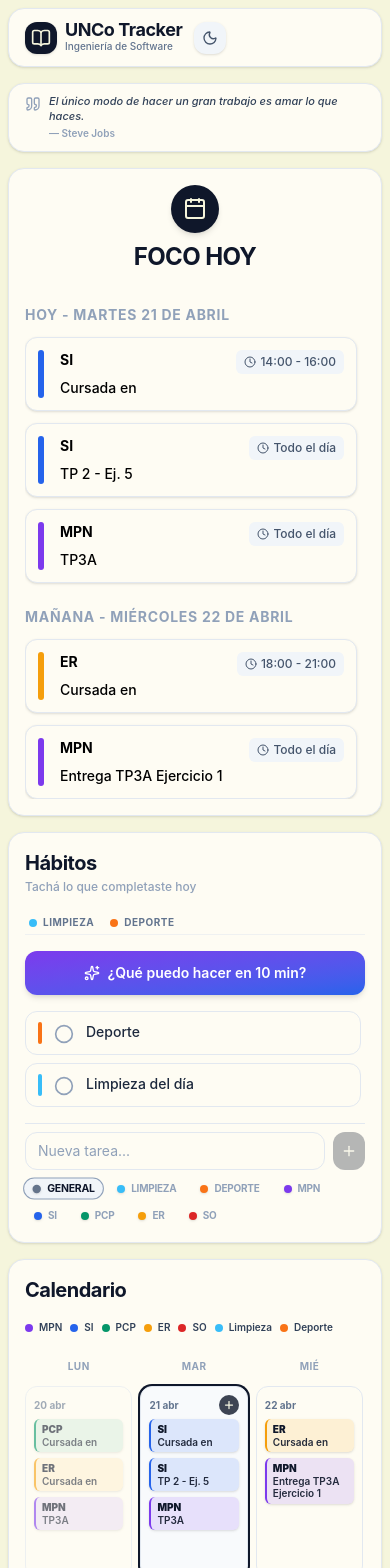
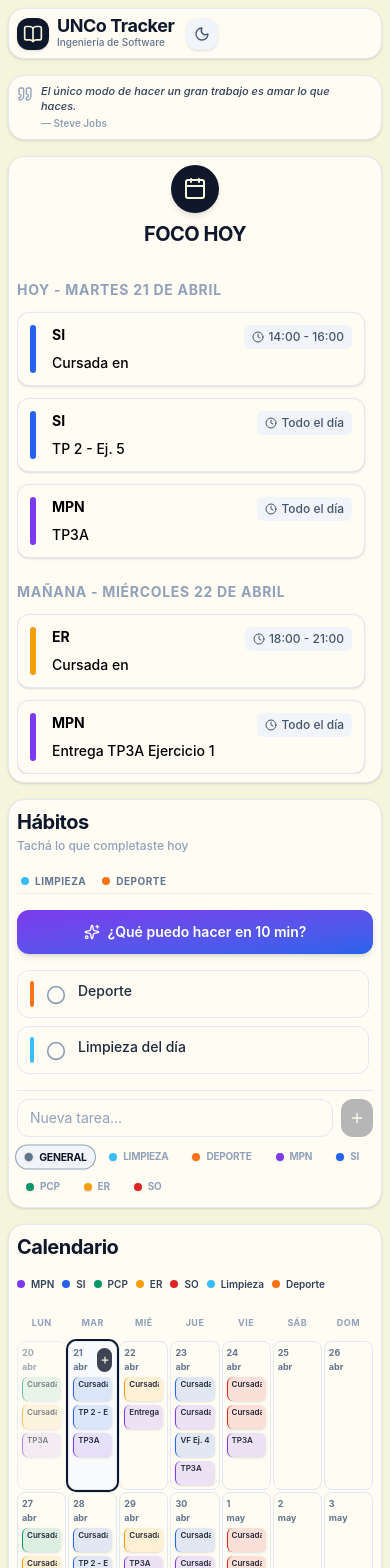
Before and after one commit to ulisesoliva17/Mi-Organizacion.unco, a React (Vite) app: page / in a window 390 px wide. Shown: the top 1568 px of the page. Built offline with nearby package versions, Linux system fonts and the light colour scheme.

Commit message:
Ajuste de diseño responsive del calendario y rutas relativas

```diff
--- a/index.html
+++ b/index.html
@@ -2,12 +2,12 @@
 <html lang="en">
   <head>
     <meta charset="UTF-8" />
-    <link rel="icon" type="image/svg+xml" href="/favicon.svg" />
+    <link rel="icon" type="image/svg+xml" href="./favicon.svg" />
     <meta name="viewport" content="width=device-width, initial-scale=1.0" />
     <title>webulises</title>
   </head>
   <body>
     <div id="root"></div>
-    <script type="module" src="/src/main.jsx"></script>
+    <script type="module" src="./src/main.jsx"></script>
   </body>
 </html>
--- a/src/components/MonthlyCalendar.jsx
+++ b/src/components/MonthlyCalendar.jsx
@@ -60,15 +60,15 @@ export default function MonthlyCalendar({ data, darkMode, onEventClick, onAddTas
         </div>
       </div>
 
-      {/* Grid Container with Horizontal Scroll on Mobile */}
-      <div className="w-full overflow-x-auto pb-2 scrollbar-thin">
-        <div className="min-w-[800px] md:min-w-0">
+      {/* Grid Container */}
+      <div className="w-full overflow-hidden pb-2">
+        <div className="w-full">
           {/* Week-day header row */}
-          <div className="grid grid-cols-7 gap-2 md:gap-3 mb-3">
+          <div className="grid grid-cols-7 gap-1 md:gap-3 mb-3">
             {WEEK_DAYS.map((dayName, idx) => (
               <div
                 key={idx}
-                className="text-center text-[10px] md:text-sm font-bold text-slate-400 uppercase tracking-wider"
+                className="text-center text-[9px] md:text-sm font-bold text-slate-400 uppercase tracking-wider"
               >
                 {dayName}
               </div>
@@ -76,11 +76,11 @@ export default function MonthlyCalendar({ data, darkMode, onEventClick, onAddTas
           </div>
 
           {/* Days Grid */}
-          <div className="grid grid-cols-7 gap-2 md:gap-3">
+          <div className="grid grid-cols-7 gap-1 md:gap-3">
             {emptyDays.map((_, i) => (
               <div
                 key={`empty-${i}`}
-                className="min-h-[100px] md:min-h-[120px] rounded-xl bg-slate-50/50 dark:bg-slate-900/20 border border-transparent"
+                className="min-h-[60px] md:min-h-[120px] rounded-lg md:rounded-xl bg-slate-50/50 dark:bg-slate-900/20 border border-transparent"
               />
             ))}
 
@@ -93,7 +93,7 @@ export default function MonthlyCalendar({ data, darkMode, onEventClick, onAddTas
                 <div
                   key={i}
                   className={clsx(
-                    'group min-h-[100px] md:min-h-[120px] border border-border rounded-xl p-2 md:p-3 flex flex-col gap-1 md:gap-2 transition-all hover:border-slate-300 dark:hover:border-slate-600',
+                    'group min-h-[70px] md:min-h-[120px] border border-border rounded-lg md:rounded-xl p-1 md:p-3 flex flex-col gap-1 md:gap-2 transition-all hover:border-slate-300 dark:hover:border-slate-600',
                     isTodayDate
                       ? 'ring-2 ring-foreground bg-slate-50 dark:bg-slate-800/50'
                       : 'bg-card',
@@ -102,25 +102,25 @@ export default function MonthlyCalendar({ data, darkMode, onEventClick, onAddTas
                 >
                   {/* Day header: date label + add button */}
                   <div className="flex items-center justify-between">
-                    <div className="text-[10px] md:text-sm font-bold text-slate-500 dark:text-slate-300">
+                    <div className="text-[9px] md:text-sm font-bold text-slate-500 dark:text-slate-300">
                       {formatShortDateEs(day)}
                     </div>
-                    {/* + button – always visible on today, hover on others */}
+                    {/* + button – always visible on today, hover on others or touch on mobile */}
                     <button
                       onClick={(e) => handleAddClick(e, day)}
                       title="Agregar tarea"
                       className={clsx(
-                        'flex items-center justify-center w-5 h-5 rounded-full transition-all hover:scale-110 active:scale-95',
+                        'flex items-center justify-center w-4 h-4 md:w-5 md:h-5 rounded-full transition-all hover:scale-110 active:scale-95',
                         isTodayDate
                           ? 'bg-foreground text-background opacity-80 hover:opacity-100'
-                          : 'bg-slate-200 dark:bg-slate-700 text-slate-600 dark:text-slate-300 opacity-0 group-hover:opacity-100 hover:bg-slate-300 dark:hover:bg-slate-600'
+                          : 'bg-slate-200 dark:bg-slate-700 text-slate-600 dark:text-slate-300 opacity-0 group-hover:opacity-100 md:opacity-0 hover:bg-slate-300 dark:hover:bg-slate-600'
                       )}
                     >
-                      <Plus className="w-3 h-3" strokeWidth={2.5} />
+                      <Plus className="w-2.5 h-2.5 md:w-3 md:h-3" strokeWidth={3} />
                     </button>
                   </div>
 
-                  <div className="flex flex-col gap-1.5 md:gap-2 flex-1">
+                  <div className="flex flex-col gap-1 md:gap-2 flex-1">
                     {events.map((ev, j) => {
                       const styles = getDynamicSubjectStyles(ev.mat, data, darkMode);
                       return (
@@ -128,8 +128,8 @@ export default function MonthlyCalendar({ data, darkMode, onEventClick, onAddTas
                           key={j}
                           onClick={() => onEventClick(ev)}
                           className={clsx(
-                            "text-[10px] md:text-xs leading-tight px-1.5 py-1 md:px-2 md:py-1.5 rounded-md cursor-pointer font-bold shadow-sm transition-transform hover:scale-[1.02]",
-                            !darkMode && "border-l-2 md:border-l-4"
+                            "text-[8px] md:text-xs leading-tight px-1 py-0.5 md:px-2 md:py-1.5 rounded-md cursor-pointer font-bold shadow-sm transition-transform hover:scale-[1.02] truncate md:whitespace-normal",
+                            !darkMode && "border-l md:border-l-4"
                           )}
                           style={{
                             backgroundColor: styles.bg,
@@ -137,8 +137,8 @@ export default function MonthlyCalendar({ data, darkMode, onEventClick, onAddTas
                             borderColor: styles.border
                           }}
                         >
-                          <div className="font-black">{ev.mat}</div>
-                          <div className="whitespace-normal break-words font-semibold opacity-90 line-clamp-2 md:line-clamp-none">{ev.desc}</div>
+                          <div className="hidden md:block font-black">{ev.mat}</div>
+                          <div className="md:whitespace-normal break-words font-semibold opacity-90 line-clamp-1 md:line-clamp-none">{ev.desc}</div>
                         </div>
                       );
                     })}
--- a/src/index.css
+++ b/src/index.css
@@ -53,18 +53,46 @@
   }
 }
 
-/* Scrollbar styles for the Bento Grid */
-::-webkit-scrollbar {
-  width: 6px;
-  height: 6px;
+/* Media Queries for Mobile Responsiveness */
+@media (max-width: 768px) {
+  .glass-card {
+    padding: 0.75rem;
+    border-radius: 1rem;
+  }
+
+  h2 {
+    font-size: 1.25rem !important;
+  }
+
+  /* Optimize touch targets */
+  button,
+  [role="button"],
+  .cursor-pointer {
+    min-height: 24px;
+    touch-action: manipulation;
+  }
+
+  /* Calendar specific mobile refinements */
+  .grid-cols-7 {
+    gap: 4px !important;
+  }
+
+  /* Ensure the calendar doesn't overflow and text is readable */
+  .line-clamp-1 {
+    display: -webkit-box;
+    -webkit-line-clamp: 1;
+    -webkit-box-orient: vertical;
+    overflow: hidden;
+  }
 }
-::-webkit-scrollbar-track {
-  background: transparent;
+
+/* Extra small devices */
+@media (max-width: 480px) {
+  .grid-cols-7 {
+    gap: 2px !important;
+  }
+
+  .glass-card {
+    padding: 0.5rem;
+  }
 }
-::-webkit-scrollbar-thumb {
-  background: #cbd5e1;
-  border-radius: 4px;
-}
-.dark ::-webkit-scrollbar-thumb {
-  background: #334155;
-}
```
